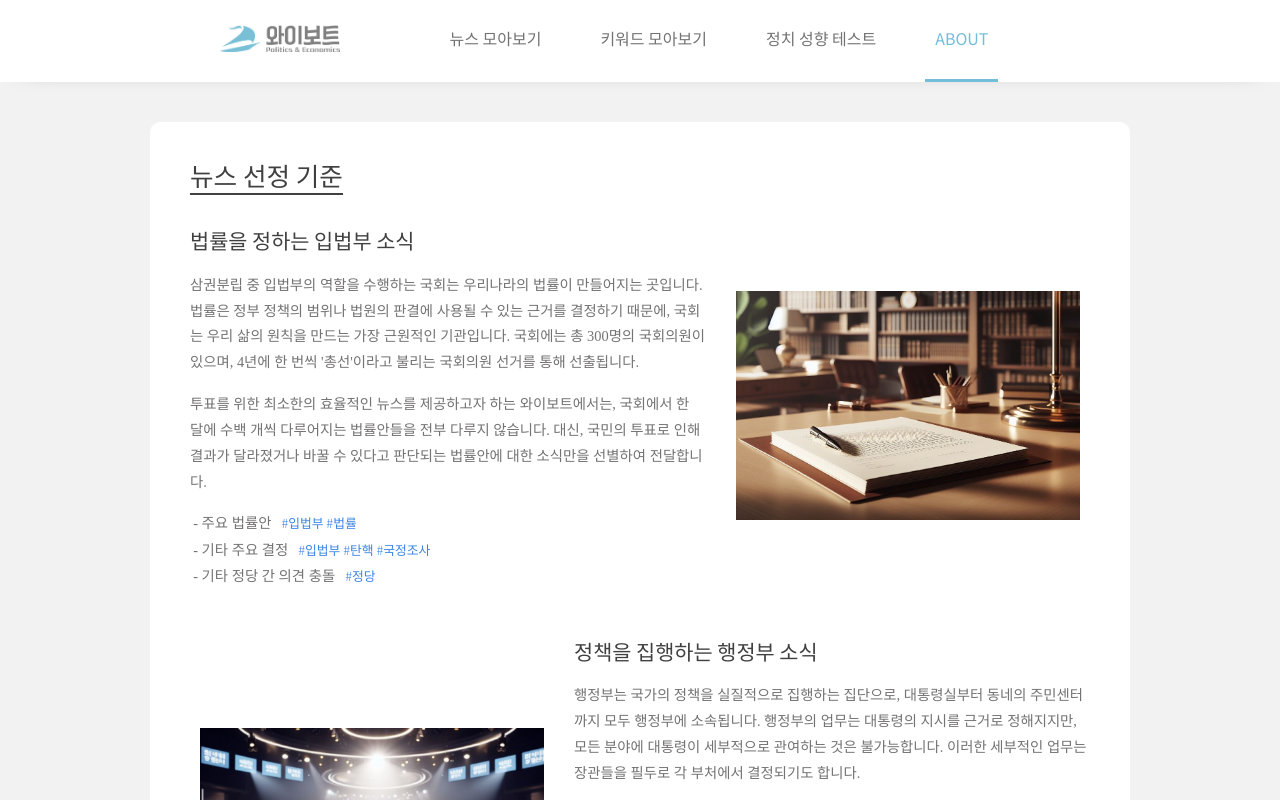
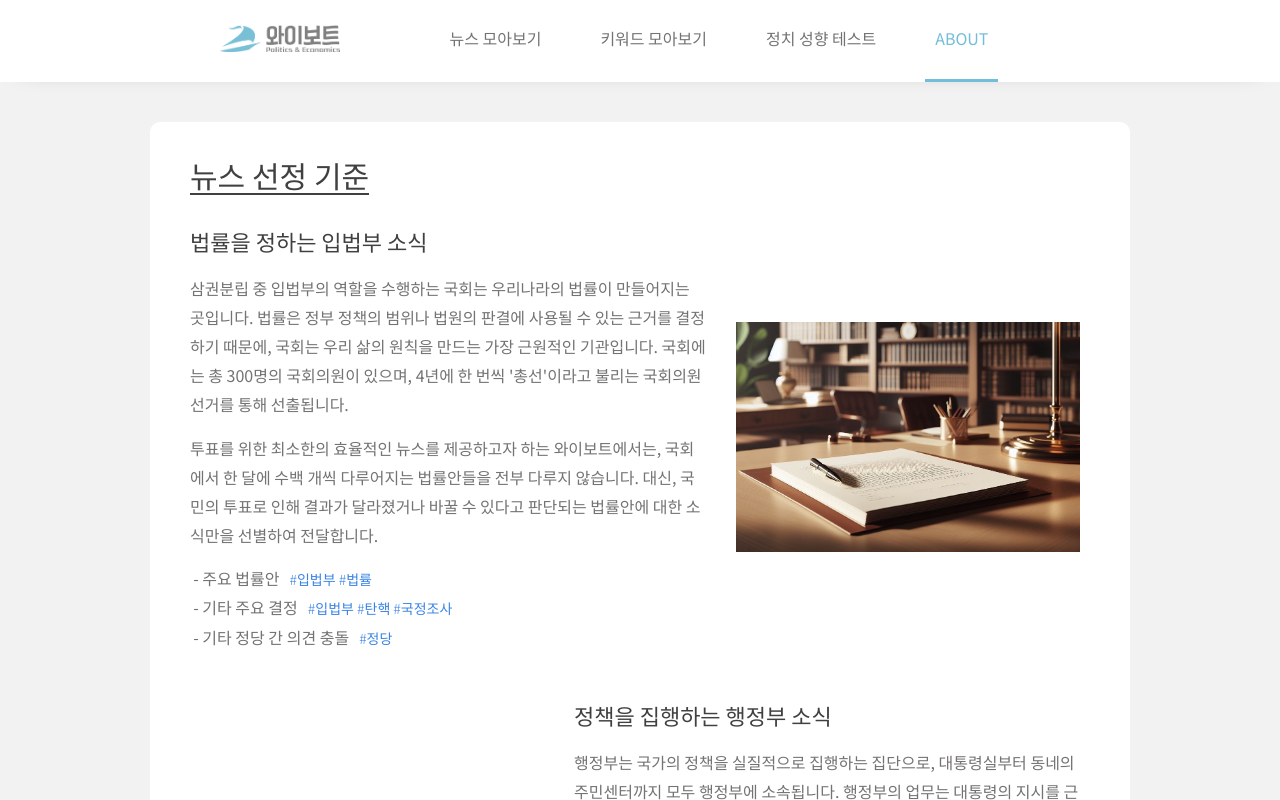
Before and after one commit to Doooooring/yvote_next, a Next.js app: page /about in a window 1280 px wide. Built offline with nearby package versions, Linux system fonts and the light colour scheme.

Commit message:
ratio and fonts for all pages done

```diff
--- a/components/about/contactBox/index.tsx
+++ b/components/about/contactBox/index.tsx
@@ -38,8 +38,8 @@ const Header = styled.div`
   color: rgb(64, 64, 64);
   h2 {
     font: inherit;
-    font-size: 1.6rem;
-    font-weight: 550;
+    font-size: 22px;
+    font-weight: 500;
     border-bottom: 2px solid rgb(64, 64, 64);
     padding-bottom: 5px;
     display: inline-block;
@@ -47,18 +47,26 @@ const Header = styled.div`
   hr {
     margin: 20px 0 0 0;
   }
+  @media (max-width: 1080px) {
+    padding-left: 15px;
+    padding-right: 15px;
+  }
 `;
 
 const Body = styled.div`
   padding: 0 40px 30px;
-  font-size: 0.9rem;
+  font-size: 16px;
   line-height: 1.8em;
   font-weight: 400;
   text-align: baseline;
+  @media (max-width: 1080px) {
+    padding-left: 10px;
+    padding-right: 10px;
+  }
 `;
 
 const IconWrapper = styled.div`
   display: inline-flex;
-  width: 13px;
+  width: 14px;
   height: auto;
 `;
--- a/components/about/criteria/index.tsx
+++ b/components/about/criteria/index.tsx
@@ -138,13 +138,12 @@ const Wrapper = styled.div`
 const Header = styled.div`
   display: block;
   align-items: center;
-  font-size: 0.8em;
   padding: 40px 40px 0 40px;
   color: rgb(64, 64, 64);
   h2 {
     font: inherit;
-    font-size: 1.6rem;
-    font-weight: 550;
+    font-size: 30px;
+    font-weight: 500;
     border-bottom: 2px solid rgb(64, 64, 64);
     padding-bottom: 5px;
     display: inline-block;
@@ -152,12 +151,20 @@ const Header = styled.div`
   hr {
     margin: 20px 0 0 0;
   }
+  @media (max-width: 1080px) {
+    padding-left: 15px;
+    padding-right: 15px;
+  }
 `;
 
 const Body = styled.div`
   display: block;
   padding: 0 30px 20px 30px;
   justify-content: center;
+  @media (max-width: 1080px) {
+    padding-left: 10px;
+    padding-right: 10px;
+  }
 `;
 
 const EachOne = styled.div`
@@ -202,7 +209,7 @@ const Text = styled.div`
   h3 {
     font: inherit;
     color: rgb(64, 64, 64);
-    font-size: 1.3rem;
+    font-size: 22px;
     line-height: 1.5em;
     margin: 0;
     font-weight: 400;
@@ -215,8 +222,7 @@ const Text = styled.div`
   }
   p {
     margin: 1rem 0 0 0;
-    font-family: summary-font;
-    font-size: 0.9rem;
+    font-size: 16px;
     line-height: 1.8em;
     font-weight: 400;
   }
@@ -225,7 +231,7 @@ const Text = styled.div`
     line-height: 1.3em;
     > span {
       margin-left: 0.4rem;
-      font-size: 0.8rem;
+      font-size: 14px;
       font-weight: 300;
       color: #3a84e5;
     }
@@ -237,7 +243,7 @@ const Text = styled.div`
     width: 100%;
     h3.bullet-point::before {
       content: '• ';
-      font-size: 1.3rem;
+      font-size: 18px;
     }
   }
 `;
--- a/components/about/values/index.tsx
+++ b/components/about/values/index.tsx
@@ -93,19 +93,22 @@ const Wrapper = styled.div`
 const Header = styled.div`
   display: block;
   align-items: center;
-  font-size: 0.8em;
   padding: 40px 40px 0 40px;
   color: rgb(64, 64, 64);
   h2 {
     font: inherit;
-    font-size: 1.6rem;
-    font-weight: 550;
+    font-size: 30px;
+    font-weight: 500;
     border-bottom: 2px solid rgb(64, 64, 64);
     padding-bottom: 5px;
     display: inline-block;
   }
   hr {
     margin: 20px 0 0 0;
+  }
+  @media (max-width: 1080px) {
+    padding-left: 15px;
+    padding-right: 15px;
   }
 `;
 
@@ -116,7 +119,7 @@ const Body = styled.div`
   justify-content: center;
   @media (max-width: 1080px) {
     display: block;
-    padding: 0 40px 1rem;
+    padding: 0 10px 1rem;
   }
 `;
 
@@ -125,7 +128,7 @@ const EachValue = styled.div`
   padding: 0 20px;
   h3 {
     font: inherit;
-    font-size: 1.3rem;
+    font-size: 22px;
     line-height: 1.5em;
     margin: 0.5rem 0 0 0;
     color: rgb(64, 64, 64);
@@ -136,9 +139,8 @@ const EachValue = styled.div`
   }
   p {
     margin: 1rem 0 0 0;
-    font-family: summary-font;
     font-weight: 400;
-    font-size: 0.9rem;
+    font-size: 16px;
     line-height: 1.8em;
   }
   @media (max-width: 1080px) {
@@ -147,7 +149,7 @@ const EachValue = styled.div`
     margin-bottom: 30px;
     h3.bullet-point::before {
       content: '• ';
-      font-size: 1.3rem;
+      font-size: 18px;
     }
   }
 `;
--- a/components/common/header/index.tsx
+++ b/components/common/header/index.tsx
@@ -44,21 +44,21 @@ export default function Header() {
         <NavigationBox isMenuOpen={isMenuOpen}>
           <NavBox
             link={'/news'}
-            comment={device === Device.pc ? '뉴스 모아보기' : '뉴스'}
+            comment={'뉴스 모아보기'}
             state={curRoute === 'news'}
             onNavigate={closeMenu} // Close menu on click
           />
 
           <NavBox
             link={'/keywords'}
-            comment={device === Device.pc ? '키워드 모아보기' : '키워드'}
+            comment={'키워드 모아보기'}
             state={curRoute === 'keywords'}
             onNavigate={closeMenu} // Close menu on click
           />
 
           <NavBox
             link={'/analyze'}
-            comment={device === Device.pc ? '정치 성향 테스트' : '가치관'}
+            comment={'정치 성향 테스트'}
             state={curRoute === 'analyze'}
             onNavigate={closeMenu} // Close menu on click
           />
--- a/components/news/previewBox/index.tsx
+++ b/components/news/previewBox/index.tsx
@@ -126,7 +126,7 @@ const Summary = styled.div`
   font: inherit;
   font-weight: 400;
   vertical-align: baseline;
-  color: rgb(60, 60, 60);
+  color: rgb(80, 80, 80);
   margin: 0;
   font-size: 14.5px;
   line-height: 1.7;
--- a/pages/about/index.tsx
+++ b/pages/about/index.tsx
@@ -42,8 +42,7 @@ const BlockElement = styled.div`
   min-width: 980px;
   color: #747272;
   @media screen and (max-width: 1080px) {
-    width: 800px;
-    max-width: 90%;
+    width: 98%;
     min-width: 300px;
   }
   margin: auto;
--- a/pages/keywords/index.tsx
+++ b/pages/keywords/index.tsx
@@ -127,7 +127,7 @@ const Wrapper = styled.div`
 
 const SearchWrapper = styled(CommonLayoutBox)`
   display: flex;
-  width: 70%;
+  width: 10%;
   min-width: 800px;
   position: relative;
   -webkit-text-size-adjust: none;
@@ -140,7 +140,7 @@ const SearchWrapper = styled(CommonLayoutBox)`
   justify-content: center;
   align-items: center;
   @media screen and (max-width: 768px) {
-    width: 90%;
+    width: 60%;
     min-width: 0px;
   }
 `;
--- a/pages/news/index.tsx
+++ b/pages/news/index.tsx
@@ -166,7 +166,7 @@ const Wrapper = styled.div`
 
 const SearchWrapper = styled(CommonLayoutBox)`
   display: flex;
-  width: 70%;
+  width: 10%;
   min-width: 800px;
   position: relative;
   -webkit-text-size-adjust: none;
@@ -179,7 +179,7 @@ const SearchWrapper = styled(CommonLayoutBox)`
   justify-content: center;
   align-items: center;
   @media screen and (max-width: 768px) {
-    width: 90%;
+    width: 60%;
     min-width: 0px;
   }
 `;
```
